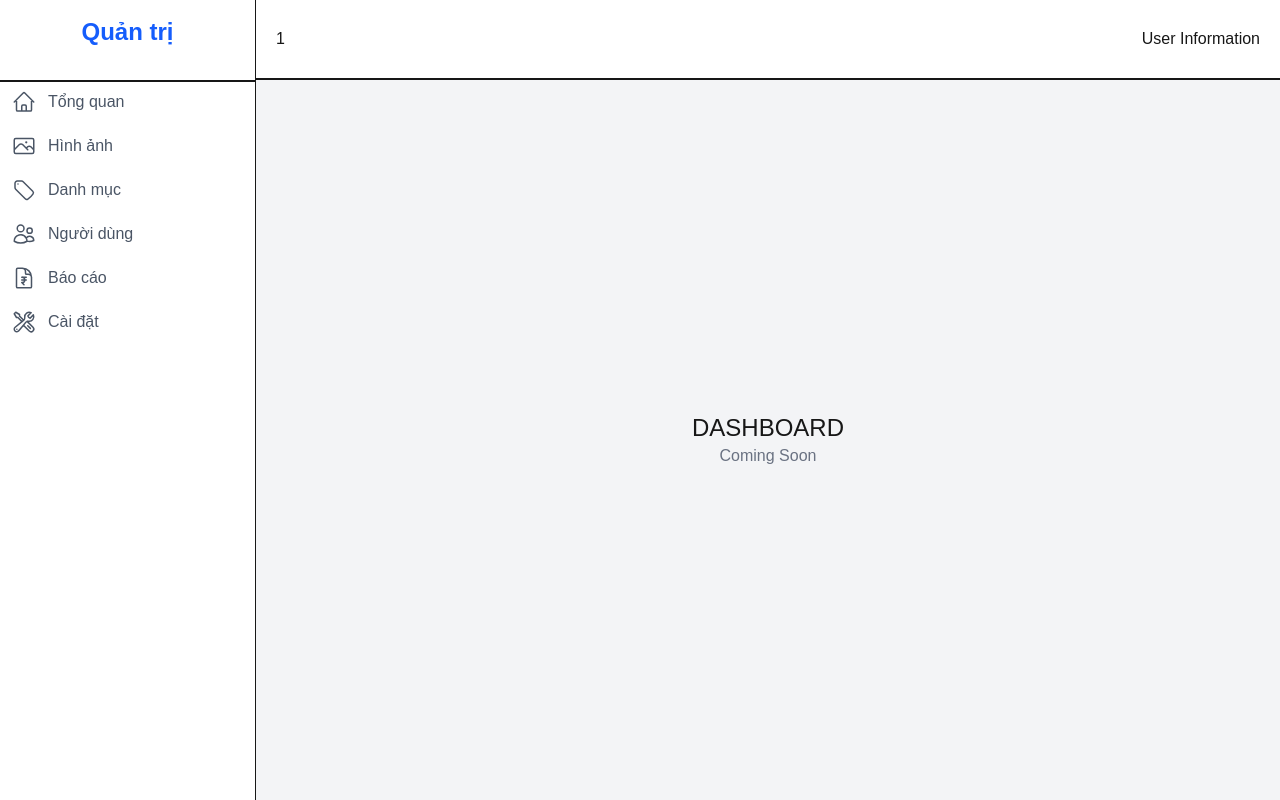
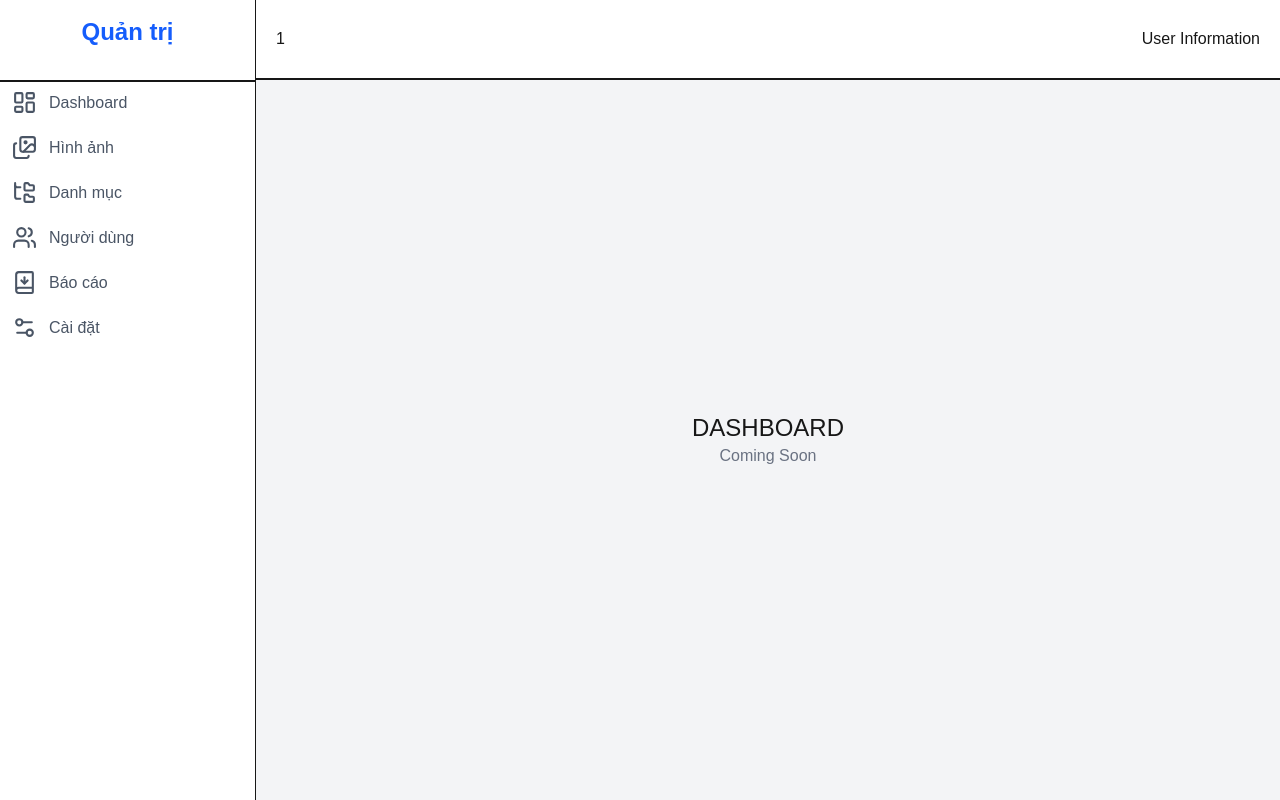
Before and after one commit to DyLan1401/admin-portal, a Next.js app in the folder frontend/: page /admin/dashboard in a window 1280 px wide. Built offline with nearby package versions, Linux system fonts and the light colour scheme.

Commit message:
implement navigation configuration

```diff
--- a/frontend/package.json
+++ b/frontend/package.json
@@ -9,6 +9,7 @@
     "lint": "eslint"
   },
   "dependencies": {
+    "lucide-react": "^1.27.0",
     "next": "16.2.12",
     "react": "19.2.4",
     "react-dom": "19.2.4"
--- a/frontend/src/components/layout/AdminLayout/Sidebar/index.tsx
+++ b/frontend/src/components/layout/AdminLayout/Sidebar/index.tsx
@@ -1,56 +1,7 @@
 "use client";
 import Link from "next/link";
 import { usePathname } from "next/navigation";
-
-
-
-
-
-const menuItems = [
-    {
-        icon: <svg xmlns="http://www.w3.org/2000/svg" fill="none" viewBox="0 0 24 24" strokeWidth={1.5} stroke="currentColor" className="size-6">
-            <path strokeLinecap="round" strokeLinejoin="round" d="m2.25 12 8.954-8.955c.44-.439 1.152-.439 1.591 0L21.75 12M4.5 9.75v10.125c0 .621.504 1.125 1.125 1.125H9.75v-4.875c0-.621.504-1.125 1.125-1.125h2.25c.621 0 1.125.504 1.125 1.125V21h4.125c.621 0 1.125-.504 1.125-1.125V9.75M8.25 21h8.25" />
-        </svg>
-        ,
-        label: "Tổng quan", path: "/admin"
-    },
-    {
-        icon: <svg xmlns="http://www.w3.org/2000/svg" fill="none" viewBox="0 0 24 24" strokeWidth={1.5} stroke="currentColor" className="size-6">
-            <path strokeLinecap="round" strokeLinejoin="round" d="m2.25 15.75 5.159-5.159a2.25 2.25 0 0 1 3.182 0l5.159 5.159m-1.5-1.5 1.409-1.409a2.25 2.25 0 0 1 3.182 0l2.909 2.909m-18 3.75h16.5a1.5 1.5 0 0 0 1.5-1.5V6a1.5 1.5 0 0 0-1.5-1.5H3.75A1.5 1.5 0 0 0 2.25 6v12a1.5 1.5 0 0 0 1.5 1.5Zm10.5-11.25h.008v.008h-.008V8.25Zm.375 0a.375.375 0 1 1-.75 0 .375.375 0 0 1 .75 0Z" />
-        </svg>
-        ,
-        label: "Hình ảnh", path: "/admin/images"
-    },
-    {
-        icon: <svg xmlns="http://www.w3.org/2000/svg" fill="none" viewBox="0 0 24 24" strokeWidth={1.5} stroke="currentColor" className="size-6">
-            <path strokeLinecap="round" strokeLinejoin="round" d="M9.568 3H5.25A2.25 2.25 0 0 0 3 5.25v4.318c0 .597.237 1.17.659 1.591l9.581 9.581c.699.699 1.78.872 2.607.33a18.095 18.095 0 0 0 5.223-5.223c.542-.827.369-1.908-.33-2.607L11.16 3.66A2.25 2.25 0 0 0 9.568 3Z" />
-            <path strokeLinecap="round" strokeLinejoin="round" d="M6 6h.008v.008H6V6Z" />
-        </svg>
-        ,
-        label: "Danh mục", path: "/admin/categories"
-    },
-    {
-        icon: <svg xmlns="http://www.w3.org/2000/svg" fill="none" viewBox="0 0 24 24" strokeWidth={1.5} stroke="currentColor" className="size-6">
-            <path strokeLinecap="round" strokeLinejoin="round" d="M15 19.128a9.38 9.38 0 0 0 2.625.372 9.337 9.337 0 0 0 4.121-.952 4.125 4.125 0 0 0-7.533-2.493M15 19.128v-.003c0-1.113-.285-2.16-.786-3.07M15 19.128v.106A12.318 12.318 0 0 1 8.624 21c-2.331 0-4.512-.645-6.374-1.766l-.001-.109a6.375 6.375 0 0 1 11.964-3.07M12 6.375a3.375 3.375 0 1 1-6.75 0 3.375 3.375 0 0 1 6.75 0Zm8.25 2.25a2.625 2.625 0 1 1-5.25 0 2.625 2.625 0 0 1 5.25 0Z" />
-        </svg>,
-        label: "Người dùng", path: "/admin/users"
-    },
-    {
-        icon: <svg xmlns="http://www.w3.org/2000/svg" fill="none" viewBox="0 0 24 24" strokeWidth={1.5} stroke="currentColor" className="size-6">
-            <path strokeLinecap="round" strokeLinejoin="round" d="M19.5 14.25v-2.625a3.375 3.375 0 0 0-3.375-3.375h-1.5A1.125 1.125 0 0 1 13.5 7.125v-1.5a3.375 3.375 0 0 0-3.375-3.375H8.25m2.25 9h3.75m-4.5 2.625h4.5M12 18.75 9.75 16.5h.375a2.625 2.625 0 0 0 0-5.25H9.75m.75-9H5.625c-.621 0-1.125.504-1.125 1.125v17.25c0 .621.504 1.125 1.125 1.125h12.75c.621 0 1.125-.504 1.125-1.125V11.25a9 9 0 0 0-9-9Z" />
-        </svg>
-        ,
-        label: "Báo cáo", path: "/admin/reports"
-    },
-    {
-        icon: <svg xmlns="http://www.w3.org/2000/svg" fill="none" viewBox="0 0 24 24" strokeWidth={1.5} stroke="currentColor" className="size-6">
-            <path strokeLinecap="round" strokeLinejoin="round" d="M11.42 15.17 17.25 21A2.652 2.652 0 0 0 21 17.25l-5.877-5.877M11.42 15.17l2.496-3.03c.317-.384.74-.626 1.208-.766M11.42 15.17l-4.655 5.653a2.548 2.548 0 1 1-3.586-3.586l6.837-5.63m5.108-.233c.55-.164 1.163-.188 1.743-.14a4.5 4.5 0 0 0 4.486-6.336l-3.276 3.277a3.004 3.004 0 0 1-2.25-2.25l3.276-3.276a4.5 4.5 0 0 0-6.336 4.486c.091 1.076-.071 2.264-.904 2.95l-.102.085m-1.745 1.437L5.909 7.5H4.5L2.25 3.75l1.5-1.5L7.5 4.5v1.409l4.26 4.26m-1.745 1.437 1.745-1.437m6.615 8.206L15.75 15.75M4.867 19.125h.008v.008h-.008v-.008Z" />
-        </svg>
-        ,
-        label: "Cài đặt", path: "/admin/settings"
-    },
-];
-
+import { ADMIN_NAVIGATION } from "@/constants/navigation";
 
 
 export default function Sidebar() {
@@ -60,7 +11,7 @@ export default function Sidebar() {
             <div className="text-2xl font-bold text-blue-600 mb-8 px-2">Quản trị</div>
             <div className="border"></div>
             <nav className="space-y-1 ">
-                {menuItems.map((item) => (
+                {ADMIN_NAVIGATION.map((item) => (
                     <Link
                         key={item.path}
                         href={item.path}
@@ -69,7 +20,8 @@ export default function Sidebar() {
                             : "text-gray-600 hover:bg-gray-100"
                             }`}
                     >
-                        {item.icon}
+
+                        <item.icon size={25} />
                         <span className="font-medium">{item.label}</span>
                     </Link>
                 ))}
--- /dev/null
+++ b/frontend/src/constants/navigation.ts
@@ -0,0 +1,29 @@
+import { LayoutDashboard, Images, Users, FolderTree, BookDown, Settings2 } from 'lucide-react';
+
+
+export const ADMIN_NAVIGATION = [
+    {
+        icon: LayoutDashboard,
+        label: "Dashboard", path: "/admin"
+    },
+    {
+        icon: Images,
+        label: "Hình ảnh", path: "/admin/images"
+    },
+    {
+        icon: FolderTree,
+        label: "Danh mục", path: "/admin/categories"
+    },
+    {
+        icon: Users,
+        label: "Người dùng", path: "/admin/users"
+    },
+    {
+        icon: BookDown,
+        label: "Báo cáo", path: "/admin/reports"
+    },
+    {
+        icon: Settings2,
+        label: "Cài đặt", path: "/admin/settings"
+    },
+];
```
Also changed, not shown: 1 other file (tests, documents, lock files or other folders).
